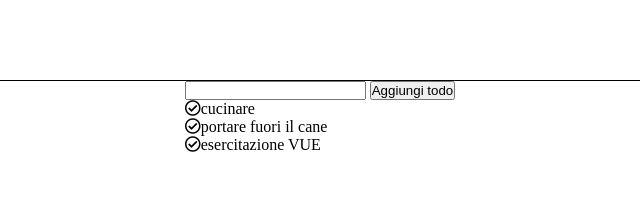
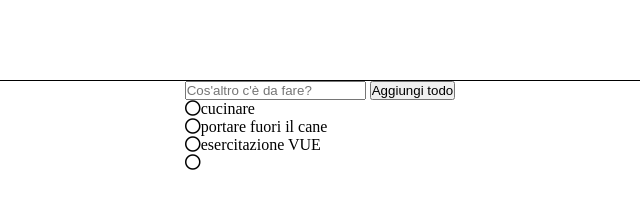
Before and after one commit to SavignanoFrancesco/vue-todolist, a plain HTML site: page index.html in a window 1280 px wide. Both pictures are taken after a click on the button "Aggiungi todo". Shown: the top 208 px of the page, 320-960 px from the left. Drawn offline with nearby package versions, Linux system fonts and the light colour scheme.

Commit message:
aggiunta di un todo alla lista tramite click su un bottone

```diff
--- a/index.html
+++ b/index.html
@@ -17,17 +17,17 @@
 
                     <div class="user-input">
 
-                        <input type="text" name="" value="">
-                        <button type="button" name="button"><span>Aggiungi todo</span></button>
+                        <input type="text" name="" value="" v-model="newTodo" placeholder="Cos'altro c'è da fare?">
+                        <button @click="addTodo" type="button" name="button"><span>Aggiungi todo</span></button>
 
-                    </div>
-
-                    <div class="todos">
                         <ul>
-                            <li v-for="todo in todolist">
-                                <i class="far fa-check-circle"></i>{{ todo }}
+                            <li v-for="todo in todoList">
+                                <i class="far fa-circle"></i>{{ todo }}
                             </li>
                         </ul>
+
+
+
                     </div>
 
                 </div>
--- a/main.js
+++ b/main.js
@@ -2,14 +2,19 @@ var app = new Vue(
     {
         el: '#root',
         data: {
-            todolist: [
+            newTodo: '',
+            todoList: [
                 'cucinare',
                 'portare fuori il cane',
                 'esercitazione VUE'
             ]
         },
         methods: {
-
+            addTodo(){
+                this.todoList.push(this.newTodo);
+                this.newTodo='';
+                console.log(this.todoList);
+            }
         },
         mounted() {
 
--- a/style.css
+++ b/style.css
@@ -25,8 +25,3 @@ ul{
     height: 80%;
     border: 1px solid black;
 }
-
-.todos{
-    display: flex;
-    justify-content: flex-start;
-}
```
